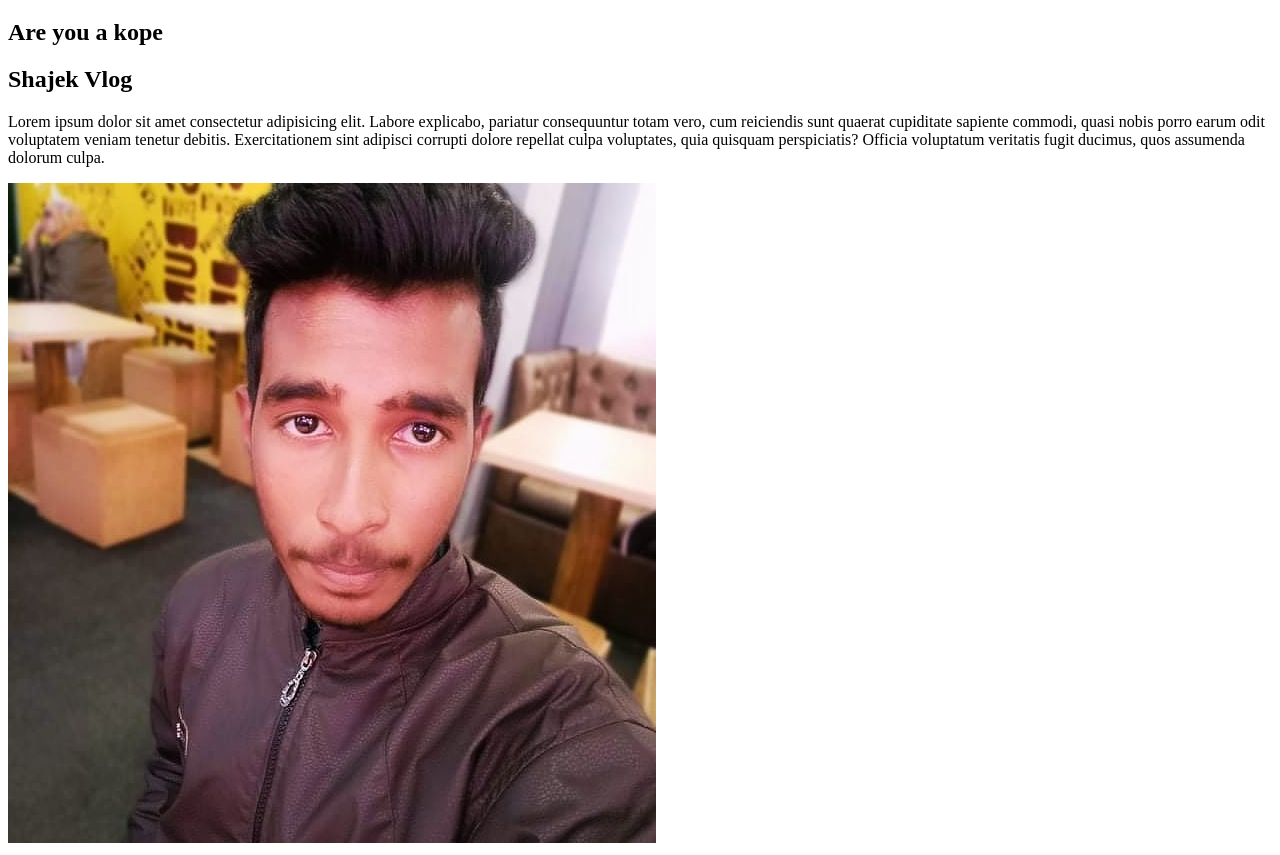
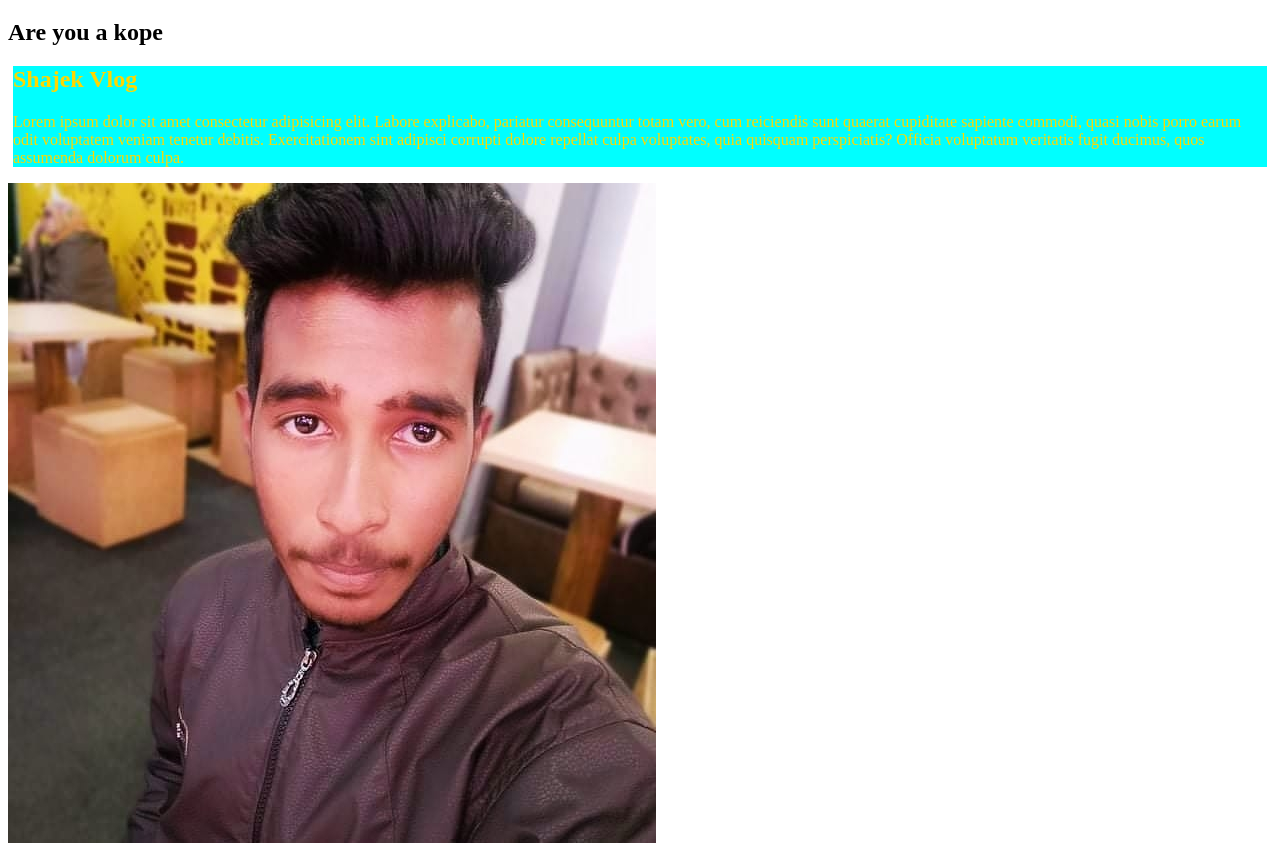
Before and after one commit to Robbani571/my-first-repo, a plain HTML site: page index.html in a window 1280 px wide. Shown: the part 61-916 px from the top of the page. Drawn offline with Linux system fonts and the light colour scheme.

Commit message:
color added

```diff
--- a/index.html
+++ b/index.html
@@ -5,13 +5,16 @@
     <meta http-equiv="X-UA-Compatible" content="IE=edge">
     <meta name="viewport" content="width=device-width, initial-scale=1.0">
     <title>My first Repo</title>
+    <link rel="stylesheet" href="style.css">
 </head>
 <body>
     <h1>My name is robbani</h1>
     <h2>Are you a kope</h2>
 
-    <h2>Shajek Vlog</h2>
+    <div class="sajek">
+        <h2>Shajek Vlog</h2>
     <p>Lorem ipsum dolor sit amet consectetur adipisicing elit. Labore explicabo, pariatur consequuntur totam vero, cum reiciendis sunt quaerat cupiditate sapiente commodi, quasi nobis porro earum odit voluptatem veniam tenetur debitis. Exercitationem sint adipisci corrupti dolore repellat culpa voluptates, quia quisquam perspiciatis? Officia voluptatum veritatis fugit ducimus, quos assumenda dolorum culpa.</p>
+    </div>
 
     <img src="hgerhjgoretjh.jpg" alt="">
     <img src="pexels-valeria-boltneva-1683545.jpg" alt="">
--- /dev/null
+++ b/style.css
@@ -0,0 +1,6 @@
+.sajek{
+    background-color: aqua;
+    color: gold;
+    border: gold;
+    margin: 5px;
+}
```
